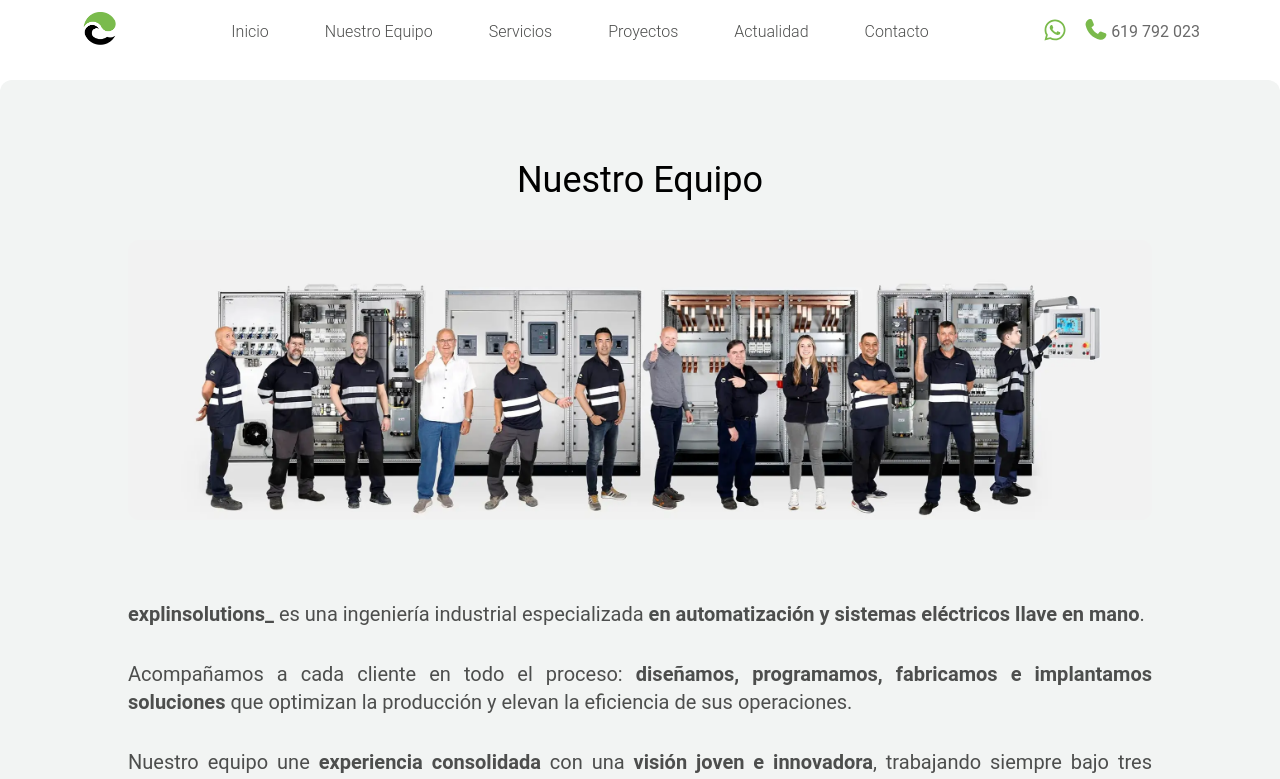
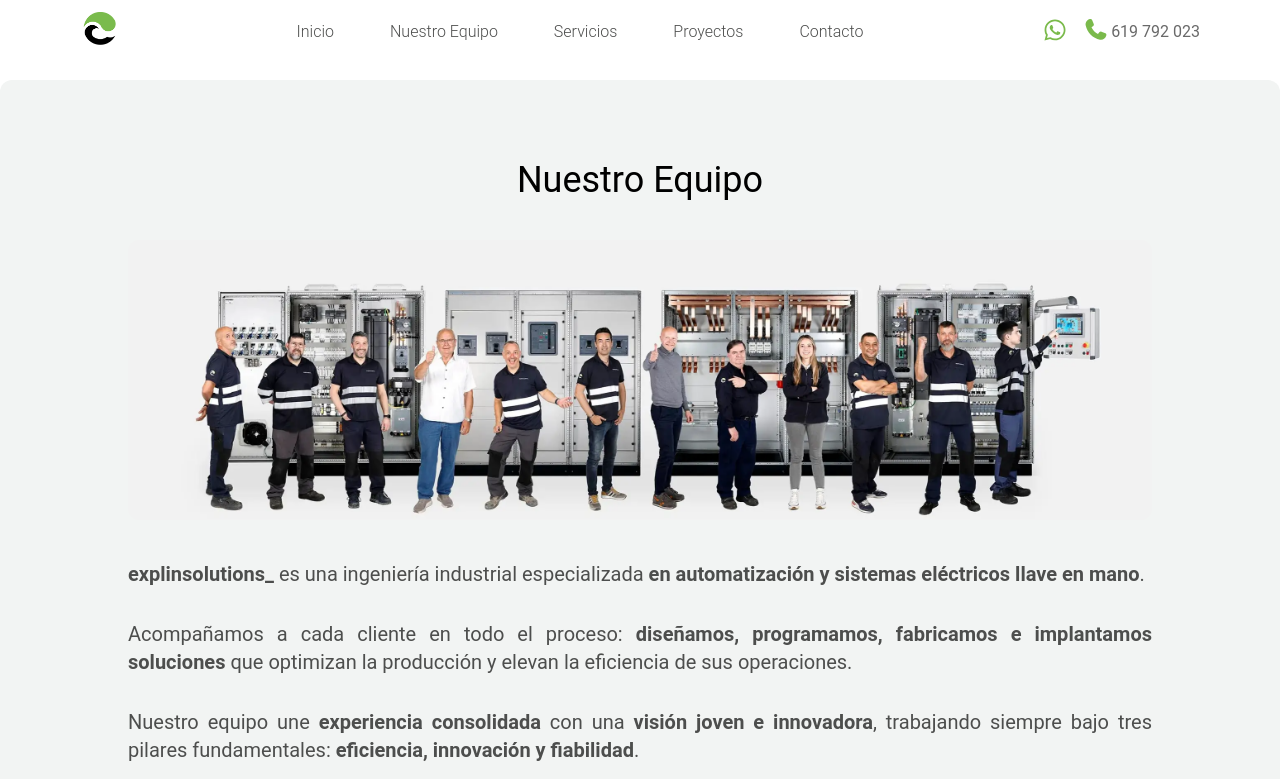
Before and after one commit to kvi-ki/explinsolutions, a Next.js app: page /nuestro-equipo in a window 1280 px wide. Shown: the top 779 px of the page. Built offline with nearby package versions, Linux system fonts and the light colour scheme.

Commit message:
feat: hide section actualidad

```diff
--- a/src/app/nuestro-equipo/page.tsx
+++ b/src/app/nuestro-equipo/page.tsx
@@ -3,13 +3,14 @@
 import Image from 'next/image';
 
 import AnimatedService from '@/utils/AnimatedService';
+import { motion } from 'framer-motion';
 
 export default function AboutUs() {
   return (
     <div className="bg-lightGray p-20 mb-10 xl:rounded-xl">
       <div className="max-w-5xl mx-auto flex flex-col items-center gap-10">
         <h1 className="text-4xl">Nuestro Equipo</h1>
-
+        <AnimatedService>
           <Image
             src="/images/team.webp"
             alt="explinsolutions_ team photo"
@@ -17,7 +18,7 @@
             height={400}
             className="w-full h-70 object-cover object-center rounded-xl"
           />
-        <AnimatedService>
+
           <div className="text-text text-justify text-xl flex flex-col gap-8 pt-10">
             <p>
               <b>explinsolutions_</b> es una ingeniería industrial especializada{' '}
--- a/src/components/menu/Menu.tsx
+++ b/src/components/menu/Menu.tsx
@@ -141,7 +141,7 @@
             </Link>
           </li>
 
-          <li
+          {/* <li
             className={`${mediumScreenSize ? 'text-text font-light text-base hover:text-accent' : 'border-b border-accent text-text text-base font-light hover:text-blackColor'}`}
           >
             <Link
@@ -151,7 +151,7 @@
             >
               Actualidad
             </Link>
-          </li>
+          </li> */}
 
           <li
             className={`${mediumScreenSize ? 'text-text font-light text-base hover:text-accent' : 'border-b border-accent text-text text-base font-light hover:text-blackColor'}`}
```
Lines whose indentation alone changed are shown as unchanged.
